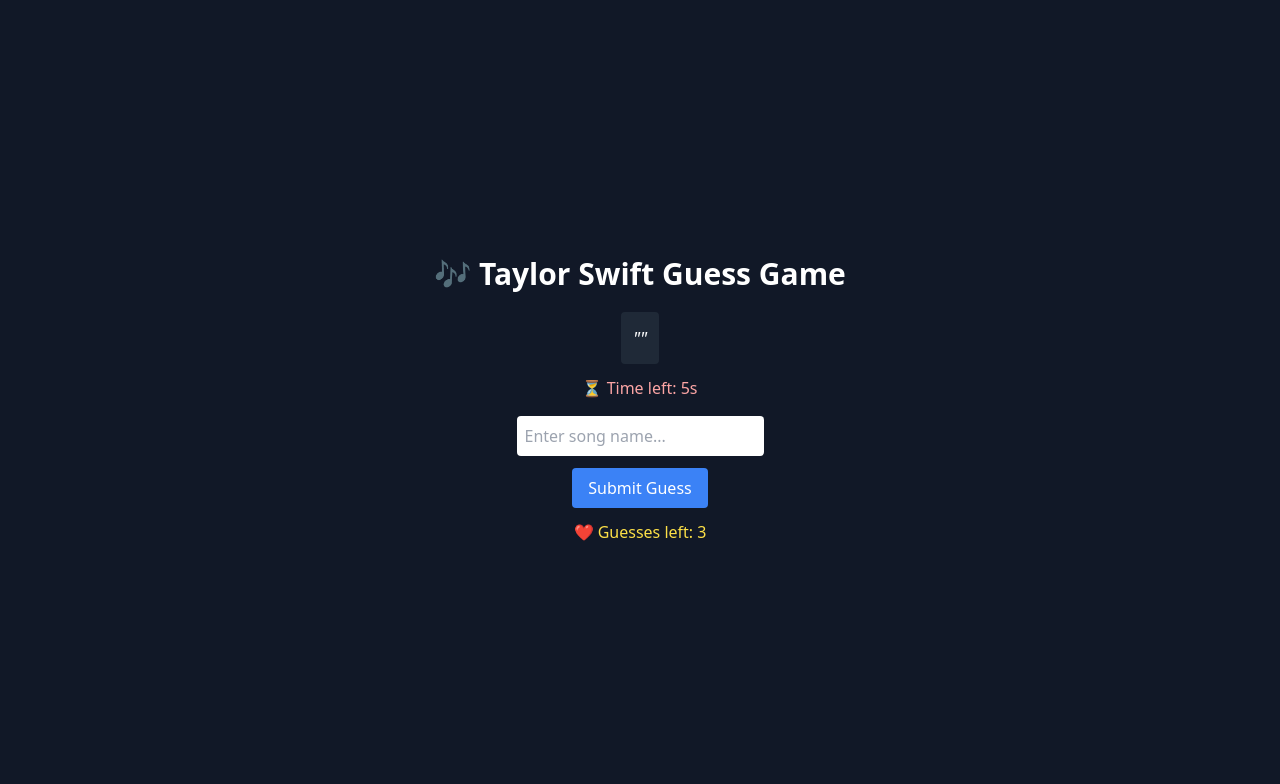
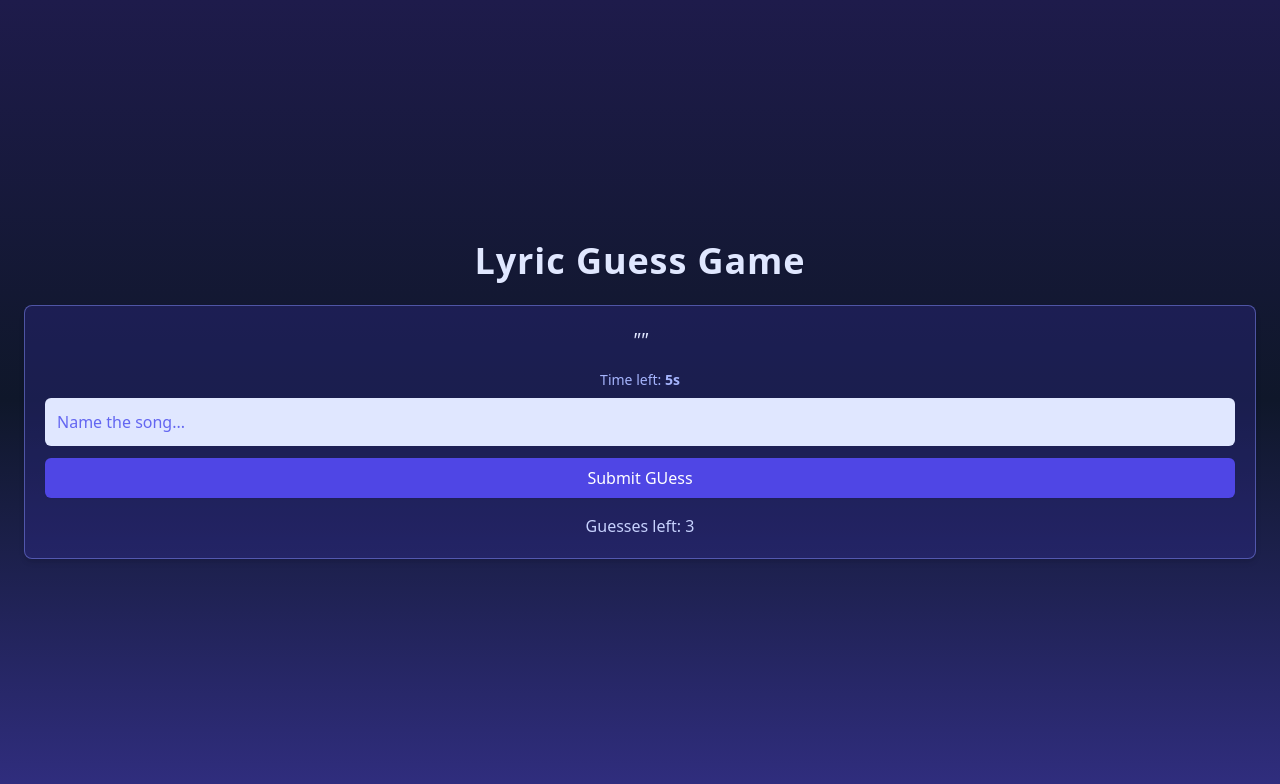
Before and after one commit to jakedusing/TS_GuessGame_FrontEnd, a React (Create React App) app: page / in a window 1280 px wide. Shown: the top 784 px of the page. Built offline with nearby package versions, Linux system fonts and the light colour scheme; no server answers.

Commit message:
start updating styles

```diff
--- a/src/components/Game.jsx
+++ b/src/components/Game.jsx
@@ -82,33 +82,49 @@
   }, [guessesLeft, sessionId]); // Ensures the timer runs only when the game is active
 
   return (
-    <div className="flex flex-col items-center justify-center min-h-screen bg-gray-900 text-white p-5">
-      <h1 className="text-3xl font-bold mb-5">🎶 Taylor Swift Guess Game</h1>
+    <div className="flex flex-col items-center justify-center min-h-screen bg-gradient-to-b from-indigo-950 via-slate-900 to-indigo-900 text-white font-sans p-6">
+      <h1 className="text-4xl font-semibold mb-6 text-indigo-100 tracking-wide drop-shadow-sm">
+        Lyric Guess Game
+      </h1>
 
       {guessesLeft > 0 ? (
         <>
-          <p className="text-lg italic text-center bg-gray-800 p-3 rounded">
+          <div className="bg-indigo-800/30 border border-indigo-400/50 p-5 rounded-lg shadow-md w-full max-w-full">
+            <p className="text-xl italic text-center text-indigo-100 mb-4">
               "{lyricsHint}"
             </p>
-          <p className="mt-3 text-red-300">⏳ Time left: {timer}s</p>
+
+            <p className="text-sm text-indigo-300 mb-2 text-center">
+              Time left: <span className="font-bold">{timer}s</span>
+            </p>
+
             <input
               type="text"
               value={userGuess}
               onChange={(e) => setUserGuess(e.target.value)}
-            placeholder="Enter song name..."
-            className="mt-4 p-2 rounded text-black"
+              placeholder="Name the song..."
+              className="w-full p-3 rounded-md bg-indigo-100 text-indigo-900 placeholder-indigo-500 focus:outline-none focus:ring-2 focus:ring-indigo-400 mb-3"
             />
+
             <button
               onClick={() => handleGuess(userGuess)}
-            className="mt-3 px-4 py-2 bg-blue-500 rounded hover:bg-blue-700"
+              className="w-full py-2 bg-indigo-600 hover:bg-indigo-700 rounded-md transition duration-300 shadow-sm"
             >
-            Submit Guess
+              Submit GUess
             </button>
-          <p className="mt-3 text-yellow-300">❤️ Guesses left: {guessesLeft}</p>
-          {message && <p className="mt-2">{message}</p>}
+
+            <div className="mt-4 text-center">
+              <p className="text-indigo-200">Guesses left: {guessesLeft}</p>
+              {message && (
+                <p className="mt-2 text-indigo-100 font-medium">{message}</p>
+              )}
+            </div>
+          </div>
         </>
       ) : (
-        <p className="text-2xl text-red-500">Game Over! Try Again.</p>
+        <p className="text-2xl text-rose-400 mt-10 font-semibold drop-shadow">
+          Game Over! Try Again.
+        </p>
       )}
     </div>
   );
```
Lines whose indentation alone changed are shown as unchanged.
